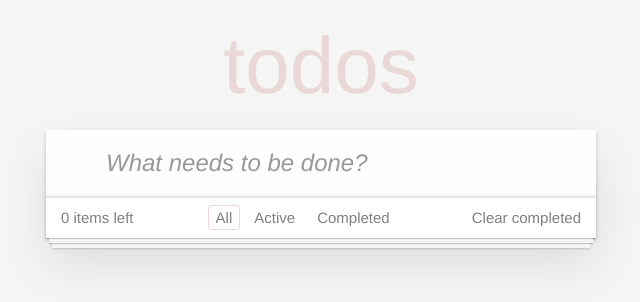
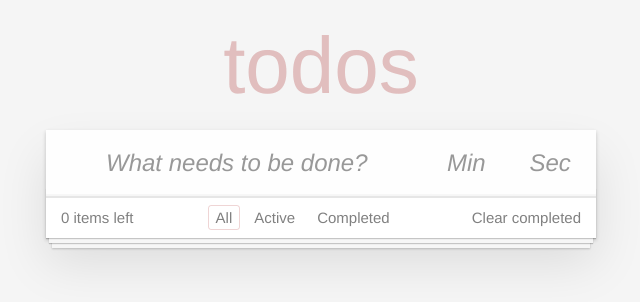
Before and after one commit to Scetlan/TodoList_react, a React (Vite) app: page / in a window 1280 px wide. Shown: the top 302 px of the page, without its empty margins (319-959 px from the left). Built offline with nearby package versions, Linux system fonts and the light colour scheme.

Commit message:
add timer/ Fixed the logic for adding classes to li

```diff
--- a/package.json
+++ b/package.json
@@ -10,11 +10,13 @@
     "lint:fix": "eslint  \"src/**/*.{js,jsx}\" --fix",
     "preview": "vite preview",
     "format": "prettier --write ./src",
-    "prepare": "husky install"
+    "prepare": "husky install",
+    "test": "echo \"Error: no test specified\" && exit 1"
   },
   "dependencies": {
     "@babel/plugin-transform-private-property-in-object": "^7.23.4",
     "date-fns": "^3.3.1",
+    "esbuild-wasm": "^0.20.1",
     "eslint-plugin-html": "^8.0.0",
     "eslint-plugin-prettier": "^5.1.3",
     "lint": "^0.8.19",
--- a/src/App.jsx
+++ b/src/App.jsx
@@ -18,6 +18,62 @@ class App extends React.Component {
     };
   }
 
+  stopTimer = id => {
+    this.setState(prevState => ({
+      tasks: prevState.tasks.map(prevTask => {
+        if (prevTask.id === id && prevTask.timer.timerRunning) {
+          clearInterval(prevTask.timer.intervalId);
+          return {
+            ...prevTask,
+            timer: {
+              ...prevTask.timer,
+              timerRunning: false,
+              lastStoppedMin: prevTask.timer.min,
+              lastStoppedSec: prevTask.timer.sec,
+            },
+          };
+        }
+        return prevTask;
+      }),
+    }));
+  };
+
+  startTimer = id => {
+    this.setState(({ tasks }) => {
+      const newArray = tasks.map(task => {
+        if (task.id === id && !task.timer.timerRunning) {
+          let { min, sec } = task.timer;
+          task.timer.intervalId = setInterval(() => {
+            if (sec > 0) {
+              sec -= 1;
+            } else if (min > 0) {
+              sec = 59;
+              min -= 1;
+            } else {
+              clearInterval(task.timer.intervalId);
+              return;
+            }
+            this.setState(prevState => ({
+              tasks: prevState.tasks.map(prevTask =>
+                prevTask.id === id ? { ...prevTask, timer: { ...prevTask.timer, sec, min } } : prevTask
+              ),
+            }));
+          }, 1000);
+          return {
+            ...task,
+            timer: {
+              ...task.timer,
+              timerRunning: true,
+              intervalId: task.timer.intervalId,
+            },
+          };
+        }
+        return task;
+      });
+      return { tasks: newArray };
+    });
+  };
+
   onFilterChange = filter => {
     this.setState({
       filter,
@@ -30,25 +86,44 @@ class App extends React.Component {
     }));
   };
 
-  addItem = value => {
+  addItem = (label, minutes, seconds) => {
+    const currentDate = new Date();
     const newItem = {
-      label: value.trim(),
+      label: label,
       id: v4(),
-      timeCreation: new Date(),
+      timer: {
+        timerRunning: false,
+        min: minutes,
+        sec: seconds,
+      },
+      timeCreation: currentDate,
       done: false,
       isEditing: false,
-      time: 'created less than a minute ago',
+      time: 'created just',
     };
 
     setInterval(() => {
-      this.setState(({ tasks }) => ({
-        tasks: tasks.map(task => ({ ...task, time: `created ${formatDistanceToNow(task.timeCreation, { addSuffix: true })}` })),
+      this.setState(prevState => ({
+        tasks: prevState.tasks.map(prevTask => ({
+          ...prevTask,
+          time: 'created ' + formatDistanceToNow(prevTask.timeCreation, { addSuffix: true, includeSeconds: true }),
+        })),
       }));
     }, 5000);
 
     this.setState(({ tasks }) => ({
       tasks: [...tasks, newItem],
     }));
+  };
+
+  updateItem = (id, value) => {
+    this.setState(({ tasks }) => {
+      const data = [...tasks];
+      let newArray = data.map(task => (task.id === id ? { ...task, label: value, isEditing: false } : task));
+      return {
+        tasks: newArray,
+      };
+    });
   };
 
   onToggleDone = id => {
@@ -79,15 +154,20 @@ class App extends React.Component {
   render() {
     const { tasks, filter } = this.state;
     const visibleTasks = onFilterTasks(tasks, filter);
+
     return (
       <>
         <Header addItem={this.addItem} />
         <section className="main">
           <TodoList
+            addItem={this.addItem}
+            updateItem={this.updateItem}
             tasks={visibleTasks}
             onDeleted={this.deleteItem}
             onToggleDone={this.onToggleDone}
             onToggleEdit={this.onToggleEdit}
+            startTimer={this.startTimer}
+            stopTimer={this.stopTimer}
           />
           <BlogFooter
             tasks={tasks}
--- a/src/Components/Form/NewTaskForm.jsx
+++ b/src/Components/Form/NewTaskForm.jsx
@@ -1,38 +1,89 @@
 import React from 'react';
+export default class NewTaskForm extends React.Component {
+  state = {
+    label: '',
+    minutes: '',
+    seconds: '',
+  }
 
-export default class NewTaskForm extends React.Component {
-  constructor() {
-    super();
-    this.state = {
-      label: '',
+  handleKeyUp = (event) => {
+    const { label, minutes, seconds } = this.state;
+    event.preventDefault();
+
+    if (label === '') {
+      return;
+    } else if (event.code === 'Enter') {
+      if (isNaN(minutes) || isNaN(seconds)) {
+        this.setState({ label: '', minutes: '', seconds: '' });
+      } else {
+        this.props.addItem(label, Number(minutes), Number(seconds));
+        this.setState({
+          label: '',
+          minutes: '',
+          seconds: '',
+        });
+      };
     };
   }
 
-  onTaskChande = e => {
+  onLabelChange = (e) => {
     this.setState({
       label: e.target.value,
     });
-  };
+  }
 
-  onSubmit = e => {
-    e.preventDefault();
-    const { label } = this.state;
-    const { addItem } = this.props;
-    addItem(label);
+  onChangeMinSec = (element, name) => {
+    if (element.target.value > 60 || element.target.value < 0) {
+      return;
+    }
     this.setState({
-      label: '',
+      [name]: element.target.value,
     });
-  };
+  }
+
+  onMinChange = (e) => {
+    this.onChangeMinSec(e, 'minutes');
+  }
+
+  onSecondChange = (e) => {
+    this.onChangeMinSec(e, 'seconds');
+  }
 
   render() {
-    const { placeholder, className } = this.props;
-    const { label } = this.state;
+    const { label, minutes, seconds } = this.state;
+
     return (
-      <form className="form-input" onSubmit={this.onSubmit}>
-        <input className={className} placeholder={placeholder} onChange={this.onTaskChande} value={label} />
-      </form>
+      <header className="header">
+        <h1>todos</h1>
+        <form className="new-todo-form">
+          <input
+            onKeyUp={this.handleKeyUp}
+            onChange={this.onLabelChange}
+            className="new-todo"
+            placeholder="What needs to be done?"
+            autoFocus=""
+            value={label}
+          />
+          <input
+            value={minutes}
+            onKeyUp={this.handleKeyUp}
+            onChange={this.onMinChange}
+            className="new-todo-form__timer"
+            placeholder="Min"
+            autoFocus=""
+          />
+          <input
+            value={seconds}
+            onKeyUp={this.handleKeyUp}
+            onChange={this.onSecondChange}
+            className="new-todo-form__timer"
+            placeholder="Sec"
+            autoFocus=""
+          />
+        </form>
+      </header>
     );
-  }
+  };
 }
 
 NewTaskForm.defaultProps = {
--- a/src/Components/TodoList/TodoList.jsx
+++ b/src/Components/TodoList/TodoList.jsx
@@ -1,26 +1,63 @@
+import addClass from '../../utils/addClass';
 import Task from './Task/Task';
+import React from 'react';
 
-function TodoList({ tasks, onDeleted, onToggleDone, onToggleEdit }) {
+class TodoList extends React.Component {
+  constructor() {
+    super();
+    this.state = {};
+  }
+  onValueChange = e => {
+    this.setState({
+      value: e.target.value,
+    });
+  };
+
+  handleKeyUp = (id, value, updateItem) => e => {
+    e.preventDefault();
+    if (value === '') {
+      return;
+    } else if (e.code === 'Enter') {
+      updateItem(id, value);
+      this.setState({ value: '' });
+    }
+  };
+
+  render() {
+    const { value } = this.state;
+    const { tasks, onDeleted, onToggleDone, onToggleEdit, startTimer, stopTimer, updateItem } = this.props;
+
     return (
       <ul className="todo-list">
-      {tasks.map(item => {
-        const { id, label, time, done, isEditing } = item;
+        {tasks.map(task => {
+          const { id, label, time, done, isEditing, timer } = task;
           return (
-          <li className="completed" id={id} key={id}>
+            <li className={addClass(isEditing, done)} id={id} key={id}>
               <Task
-              isEditing={isEditing}
                 label={label}
                 time={time}
-              done={done}
+                timer={timer}
                 onDeleted={() => onDeleted(id)}
                 onToggleDone={() => onToggleDone(id)}
                 onToggleEdit={() => onToggleEdit(id)}
+                startTimer={() => startTimer(id)}
+                stopTimer={() => stopTimer(id)}
               />
+              {isEditing ? (
+                <input
+                  className="edit"
+                  type="text"
+                  placeholder='Edit task...'
+                  onKeyUp={this.handleKeyUp(id, value, updateItem)}
+                  onChange={this.onValueChange}
+                />
+              ) : null}
             </li>
           );
         })}
       </ul>
     );
+  }
 }
 
 TodoList.defaultProps = {
--- a/src/style.css
+++ b/src/style.css
@@ -25,11 +25,7 @@ button::-moz-focus-inner {
 }
 
 body {
-  font:
-    14px 'Helvetica Neue',
-    Helvetica,
-    Arial,
-    sans-serif;
+	font: 14px 'Helvetica Neue', Helvetica, Arial, sans-serif;
 	line-height: 1.4em;
 	background: #f5f5f5;
 	color: #111111;
@@ -53,8 +49,7 @@ body {
 	background: #fff;
 	margin: 130px 0 40px 0;
 	position: relative;
-  box-shadow:
-    0 2px 4px 0 rgba(0, 0, 0, 0.2),
+	box-shadow: 0 2px 4px 0 rgba(0, 0, 0, 0.2),
 	            0 25px 50px 0 rgba(0, 0, 0, 0.1);
 }
 
@@ -89,7 +84,13 @@ body {
 	text-rendering: optimizeLegibility;
 }
 
+.new-todo-form {
+	display: flex;
+	margin-bottom: 0;
+}
+
 .new-todo,
+.new-todo-form .new-todo-form__timer,
 .edit {
 	position: relative;
 	margin: 0;
@@ -107,11 +108,20 @@ body {
 	-moz-osx-font-smoothing: grayscale;
 }
 
-.new-todo {
+.new-todo, .new-todo-form .new-todo-form__timer {
 	padding: 16px 16px 16px 60px;
 	border: none;
 	background: rgba(0, 0, 0, 0.003);
-  box-shadow: inset 0 -2px 1px rgba(0, 0, 0, 0.03);
+	box-shadow: inset 0 -2px 1px rgba(0,0,0,0.03);
+}
+
+.new-todo {
+	width: 70%;
+}
+
+.new-todo-form .new-todo-form__timer {
+	width: 15%;
+	padding-left: 16px;
 }
 
 .main {
@@ -224,12 +234,16 @@ body {
 	padding: 15px 85px 15px 60px;
 }
 
-.todo-list li label .created {
+.todo-list li .view {
+	position: relative;
+}
+
+.todo-list li label .description {
 	font-size: 13px;
 	color: gray;
 }
 
-.todo-list li label .description {
+.todo-list li label .title {
 	word-break: break-all;
 	display: block;
 	line-height: 1.2;
@@ -238,20 +252,17 @@ body {
 	color: #4d4d4d;
 }
 
-.todo-list li.completed label .description {
+.todo-list li.completed label .title {
 	color: #cdcdcd;
 	text-decoration: line-through;
 }
 
 .todo-list li .icon {
-  position: absolute;
-  top: 0;
-  bottom: -3px;
 	width: 30px;
 	height: 40px;
 	font-size: 34px;
 	color: #cc9a9a;
-  margin: auto 0 11px;
+	margin: auto 0;
 	transition: color 0.2s ease-out;
 	cursor: pointer;
 }
@@ -261,6 +272,9 @@ body {
 }
 
 .todo-list li .icon-destroy {
+	position: absolute;
+	top: 0;
+	bottom: -3px;
 	right: 10px;
 }
 
@@ -269,12 +283,34 @@ body {
 }
 
 .todo-list li .icon-edit {
+	position: absolute;
+	top: 0;
+	bottom: -3px;
 	font-size: 19px;
 	right: 45px;
 }
 
 .todo-list li .icon-edit:after {
 	content: '✎';
+}
+
+.todo-list li .icon-pause,
+.todo-list li .icon-play {
+	font-size: 18px;
+	width: 18px;
+	height: 18px;
+}
+
+.todo-list li .icon-play {
+	font-size: 15px;
+}
+
+.icon-pause:after {
+	content: '⏸';
+}
+
+.icon-play:after {
+	content: '▶';
 }
 
 .todo-list li .edit {
@@ -306,8 +342,7 @@ body {
 	left: 0;
 	height: 50px;
 	overflow: hidden;
-  box-shadow:
-    0 1px 1px rgba(0, 0, 0, 0.2),
+	box-shadow: 0 1px 1px rgba(0, 0, 0, 0.2),
 	            0 8px 0 -3px #f6f6f6,
 	            0 9px 1px -3px rgba(0, 0, 0, 0.2),
 	            0 16px 0 -6px #f6f6f6,
@@ -395,7 +430,7 @@ html .clear-completed:active {
 	Hack to remove background from Mobile Safari.
 	Can't use it globally since it destroys checkboxes in Firefox
 */
-@media screen and (-webkit-min-device-pixel-ratio: 0) {
+@media screen and (-webkit-min-device-pixel-ratio:0) {
 	.toggle-all,
 	.todo-list li .toggle {
 		background: none;
--- /dev/null
+++ b/src/utils/addClass.js
@@ -0,0 +1,11 @@
+const addClass = ( edit, done ) => {
+  if (done) {
+    return 'completed'
+  }
+  if (edit) {
+    return 'editing'
+  }
+  return '';
+};
+
+export default addClass;
--- a/src/utils/addClassDescription.js
+++ /dev/null
@@ -1,3 +0,0 @@
-const addClass = state => (state ? 'description' : '');
-
-export default addClass;
```
Also changed, not shown: src/Components/TodoList/Task/Task.jsx (+13 -12 lines), 1 other file (tests, documents, lock files or other folders). Lines whose indentation alone changed are shown as unchanged.
